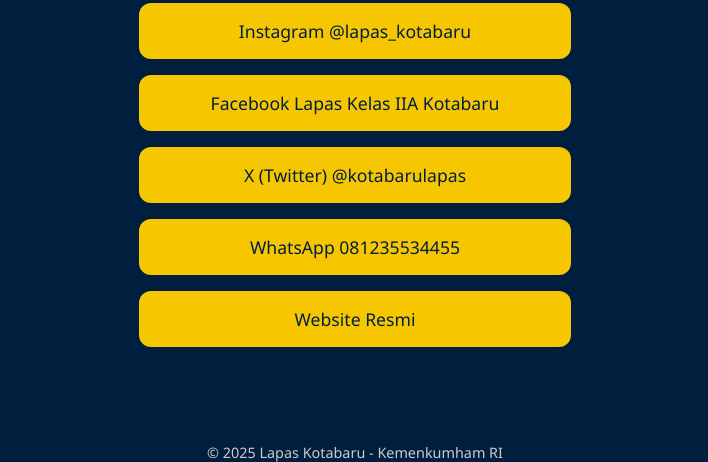
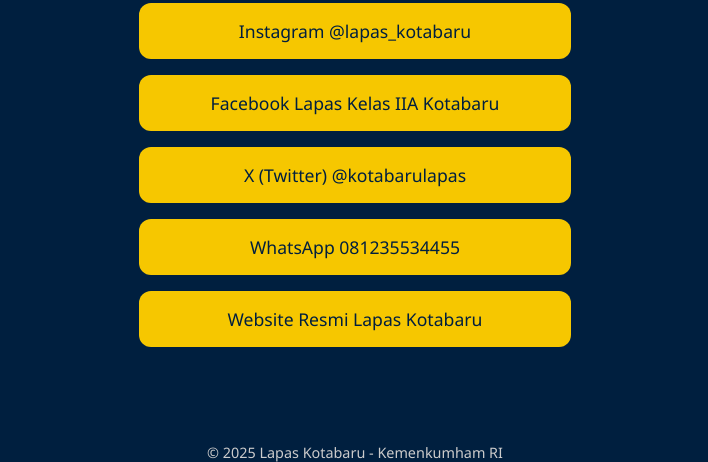
Before and after one commit to Riskyrendy7/si-ceni, a plain HTML site: page index.html in a window 1280 px wide. Shown: the part 378-840 px from the top of the page, without its empty margins (285-993 px from the left). Drawn offline with Linux system fonts and the light colour scheme.

Commit message:
Update index.html

```diff
--- a/index.html
+++ b/index.html
@@ -89,7 +89,7 @@
         <a href="https://facebook.com" class="link-button" target="_blank">Facebook Lapas Kelas IIA Kotabaru</a>
         <a href="https://x.com/kotabarulapas" class="link-button" target="_blank">X (Twitter) @kotabarulapas</a>
         <a href="https://wa.me/6281235534455" class="link-button" target="_blank">WhatsApp 081235534455</a>
-        <a href="https://lapaskotabaru.kemenkumham.go.id" class="link-button" target="_blank">Website Resmi</a>
+        <a href="https://lapaskotabaru.kemenkumham.go.id" class="link-button" target="_blank">Website Resmi Lapas Kotabaru</a>
     </div>
 
     <footer>
```
